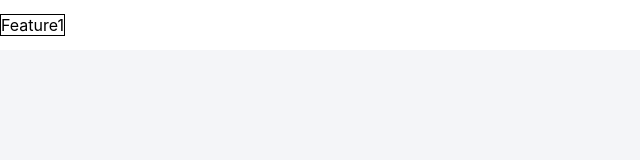
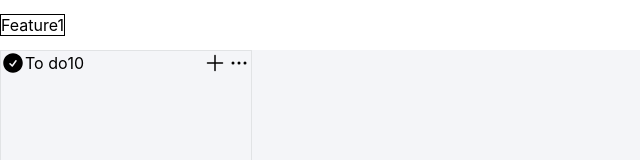
Before and after one commit to shahbaz42/k9b9, a React (Create React App) app: page / in a window 1280 px wide. Shown: the top 160 px of the page, without its empty margins (0-640 px from the left). Built offline with nearby package versions, Linux system fonts and the light colour scheme.

Commit message:
add code for card holder

```diff
--- a/src/App.css
+++ b/src/App.css
@@ -9,7 +9,6 @@
     --highlight-blue: #5f6bd2;
     --highlight-yellow: #f1c947;
 }
-
 
 /*************** KanbanBoard Navbar ****************/
 .kanban-topbar-hzScroll {
@@ -42,7 +41,48 @@
     scroll-snap-align: start;
 }
 
+.kanban-card-holder-header{
+    display: flex;
+    flex-direction: row;
+    justify-content: space-between;
+    align-items: center;
+}
+
+.kanban-card-holder-header-info{
+    display: flex;
+    flex-direction: row;
+    align-items: center;
+}
+
+.kanban-card-holder-header-actions{
+    display: flex;
+    flex-direction: row;
+    align-items: center;
+}
+
 /**************** standard classes *****************/
+
+.heading-3 {
+
+}
+
+.muted-heading-3 {
+
+}
+
+.w-6{
+    width:24px;
+}
+
+.h-6{
+    height:24px;
+}
+
+.icon{
+    display: flex;
+    flex-direction: row;
+    align-items: center;
+}
 
 .flex {
     display: flex;
--- a/src/features/kanbanBoard/assets/icons.tsx
+++ b/src/features/kanbanBoard/assets/icons.tsx
@@ -1,4 +1,4 @@
-export const CheckCircle = () => {
+export const CheckCircleIcon = () => {
   return (
     <svg
       xmlns="http://www.w3.org/2000/svg"
@@ -14,3 +14,37 @@ export const CheckCircle = () => {
     </svg>
   );
 };
+
+export const PlusIcon = () => {
+  return (
+    <svg
+      xmlns="http://www.w3.org/2000/svg"
+      viewBox="0 0 24 24"
+      fill="currentColor"
+      className="w-6 h-6"
+    >
+      <path
+        fillRule="evenodd"
+        d="M12 3.75a.75.75 0 01.75.75v6.75h6.75a.75.75 0 010 1.5h-6.75v6.75a.75.75 0 01-1.5 0v-6.75H4.5a.75.75 0 010-1.5h6.75V4.5a.75.75 0 01.75-.75z"
+        clipRule="evenodd"
+      />
+    </svg>
+  );
+};
+
+export const EllipsisHzIcon = () => {
+  return (
+    <svg
+      xmlns="http://www.w3.org/2000/svg"
+      viewBox="0 0 24 24"
+      fill="currentColor"
+      className="w-6 h-6"
+    >
+      <path
+        fillRule="evenodd"
+        d="M4.5 12a1.5 1.5 0 113 0 1.5 1.5 0 01-3 0zm6 0a1.5 1.5 0 113 0 1.5 1.5 0 01-3 0zm6 0a1.5 1.5 0 113 0 1.5 1.5 0 01-3 0z"
+        clipRule="evenodd"
+      />
+    </svg>
+  );
+};
--- a/src/features/kanbanBoard/components/CardHolder.tsx
+++ b/src/features/kanbanBoard/components/CardHolder.tsx
@@ -1,24 +1,29 @@
 import React from "react";
+import { CardHolderProps } from "../types";
+import { PlusIcon, EllipsisHzIcon } from "../assets/icons";
 
-type CardHolderProps = {
-    children: React.ReactNode;
-    className?: string;
-    icon: React.ReactNode;
-    name: string;
-    count: number;
-} & React.HTMLAttributes<HTMLDivElement>;
+export const CardHolder = React.forwardRef<HTMLDivElement, CardHolderProps>(
+  ({ className, icon, name, count, ...props }, ref) => {
+    return (
+      <div className={`kanban-card-holder ${className}`} ref={ref} {...props}>
+        <div className="kanban-card-holder-header">
+          <div className="kanban-card-holder-header-info">
+            <div className="icon">{icon}</div>
+            <div className="heading-3">{name}</div>
+            <div className="muted-heading-3">{count}</div>
+          </div>
 
-const CardHolder = React.forwardRef<HTMLDivElement, CardHolderProps>(
-    ({ className, ...props }, ref) => {
-        return (
-            <div
-                className={`kanban-card-holder ${className}`}
-                ref={ref}
-                {...props}
-            >
-
-                {props.children}
+          <div className="kanban-card-holder-header-actions">
+            <div className="icon">
+              <PlusIcon />
             </div>
-        );
-    }
+            <div className="icon">
+              <EllipsisHzIcon />
+            </div>
+          </div>
+        </div>
+        {props.children}
+      </div>
+    );
+  }
 );
--- a/src/features/kanbanBoard/components/index.tsx
+++ b/src/features/kanbanBoard/components/index.tsx
@@ -1 +1,2 @@
 export * from './TopBar';
+export * from './CardHolder';
--- a/src/features/kanbanBoard/pages/KanbanDashboard.tsx
+++ b/src/features/kanbanBoard/pages/KanbanDashboard.tsx
@@ -1,4 +1,5 @@
-import { TopBar } from "../components";
+import { TopBar, CardHolder } from "../components";
+import { CheckCircleIcon } from "../assets/icons";
 
 const KanbanDashBoard = () => {
   return (
@@ -7,7 +8,9 @@ const KanbanDashBoard = () => {
         <div style={{ border: "1px solid black" }}> Feature1 </div>
       </TopBar>
       <div className="kanban-main-container">
-        <div className="kanban-card-container"></div>
+        <CardHolder name="To do" icon={<CheckCircleIcon/>} count={10} >
+
+        </CardHolder>
         <div className="kanban-card-container"></div>
         <div className="kanban-card-container"></div>
         <div className="kanban-card-container"></div>
```
Also changed, not shown: src/features/kanbanBoard/types/index.tsx (+8 -0 lines).
